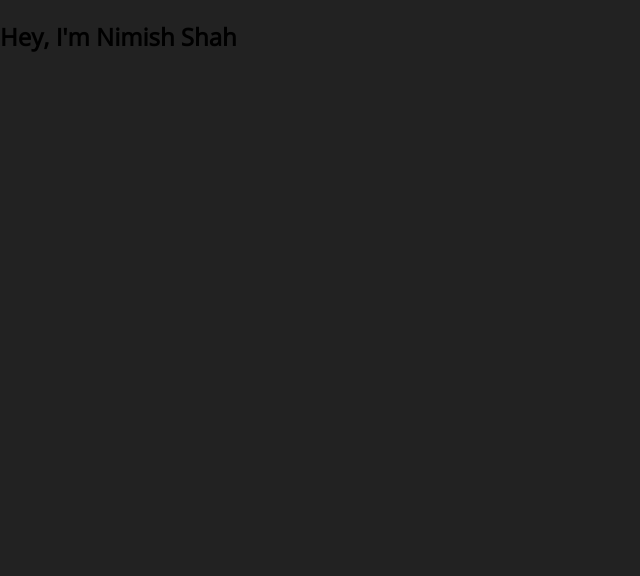
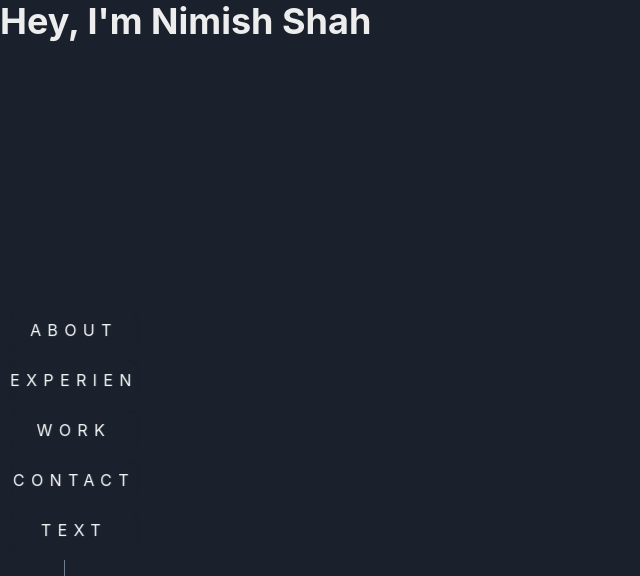
Before and after one commit to sudonims/sudonims, a Next.js app: page / in a window 1280 px wide. Shown: the top 576 px of the page, without its empty margins (0-640 px from the left). Built offline with nearby package versions, Linux system fonts and the light colour scheme.

Commit message:
theme provider, sidebar

```diff
--- a/components/Sidebar.js
+++ b/components/Sidebar.js
@@ -10,7 +10,9 @@ import {
   DrawerContent,
   Text,
   useDisclosure,
+  VStack,
 } from '@chakra-ui/react';
+
 // import {
 //   FiHome,
 //   FiTrendingUp,
@@ -21,17 +23,29 @@ import {
 // } from 'react-icons/fi';
 
 const LinkItems = [
-  { name: 'Home', icon: <>Icon</> },
-  { name: 'Trending', icon: <>Icon</> },
-  { name: 'Explore', icon: <>Icon</> },
-  { name: 'Favourites', icon: <>Icon</> },
-  { name: 'Settings', icon: <>Icon</> },
+  { href: '', front: 'About', back: 'Go', name: 'Home', icon: <>Icon</> },
+  {
+    href: '',
+    front: 'Experience',
+    back: 'Go',
+    name: 'Trending',
+    icon: <>Icon</>,
+  },
+  { href: '', front: 'Work', back: 'Go', name: 'Explore', icon: <>Icon</> },
+  {
+    href: '',
+    front: 'Contact',
+    back: 'Go',
+    name: 'Favourites',
+    icon: <>Icon</>,
+  },
+  { href: '', front: 'text', back: 'Go', name: 'Settings', icon: <>Icon</> },
 ];
 
 export default function Sidebar({ children }) {
   const { isOpen, onOpen, onClose } = useDisclosure();
   return (
-    <Box minH="100vh" bg={useColorModeValue('gray.100', 'gray.900')}>
+    <Box position="absolute" minH="100vh">
       <SidebarContent
         onClose={() => onClose}
         display={{ base: 'none', md: 'block' }}
@@ -43,7 +57,7 @@ export default function Sidebar({ children }) {
         onClose={onClose}
         returnFocusOnClose={false}
         onOverlayClick={onClose}
-        size="full"
+        size="lg"
       >
         <DrawerContent>
           <SidebarContent onClose={onClose} />
@@ -51,66 +65,49 @@ export default function Sidebar({ children }) {
       </Drawer>
       {/* mobilenav */}
       <MobileNav display={{ base: 'flex', md: 'none' }} onOpen={onOpen} />
-      <Box ml={{ base: 0, md: 60 }} p="4">
+      {/* <Box ml={{ base: 0, md: 60 }} p="4">
         {children}
-      </Box>
+      </Box> */}
     </Box>
   );
 }
 
 const SidebarContent = ({ onClose, ...rest }) => {
+  // return (
+  //   <Box w={{ base: 'full', md: 60 }} pos="fixed" h="full" {...rest}>
+  //     <Flex h="20" alignItems="center" mx="8" justifyContent="space-between">
+  //       <CloseButton display={{ base: 'flex', md: 'none' }} onClick={onClose} />
+  //     </Flex>
+  //     {LinkItems.map((link) => (
+  //       <NavItem key={link.name}>{link.name}</NavItem>
+  //     ))}
+  //   </Box>
+  // );
+
   return (
-    <Box
-      bg={useColorModeValue('white', 'gray.900')}
-      borderRight="1px"
-      borderRightColor={useColorModeValue('gray.200', 'gray.700')}
-      w={{ base: 'full', md: 60 }}
-      pos="fixed"
-      h="full"
-      {...rest}
+    <Flex
+      width="10vw"
+      justifyContent="flex-end"
+      height="100vh"
+      direction="column"
     >
-      <Flex h="20" alignItems="center" mx="8" justifyContent="space-between">
-        <Text fontSize="2xl" fontFamily="monospace" fontWeight="bold">
-          Logo
-        </Text>
-        <CloseButton display={{ base: 'flex', md: 'none' }} onClick={onClose} />
-      </Flex>
       {LinkItems.map((link) => (
-        <NavItem key={link.name}>{link.name}</NavItem>
+        <div className="flip">
+          <a href={link.href}>
+            <div className="front">{link.front}</div>
+            <div className="back">{link.back}</div>
+          </a>
+        </div>
+        // <NavItem key={link.name}>{link.name}</NavItem>
       ))}
-    </Box>
-  );
-};
-
-const NavItem = ({ icon, children, ...rest }) => {
-  return (
-    <Link href="#" style={{ textDecoration: 'none' }}>
-      <Flex
-        align="center"
-        p="4"
-        mx="4"
-        borderRadius="lg"
-        role="group"
-        cursor="pointer"
-        _hover={{
-          bg: 'cyan.400',
-          color: 'white',
-        }}
-        {...rest}
-      >
-        {icon && (
-          <Icon
-            mr="4"
-            fontSize="16"
-            _groupHover={{
-              color: 'white',
-            }}
-            as={icon}
-          />
-        )}
-        {children}
-      </Flex>
-    </Link>
+      <Box
+        height="60"
+        width="1px"
+        backgroundColor="slategray"
+        display="block"
+        margin="0px auto"
+      ></Box>
+    </Flex>
   );
 };
 
--- a/pages/_app.js
+++ b/pages/_app.js
@@ -1,7 +1,21 @@
 import '../styles/globals.css';
+import '../styles/sidebar.button.css';
+import { ChakraProvider, ColorModeProvider } from '@chakra-ui/react';
+import customTheme from '../styles/theme';
 
 function MyApp({ Component, pageProps }) {
-  return <Component {...pageProps} />;
+  return (
+    <ChakraProvider theme={customTheme}>
+      <ColorModeProvider
+        options={{
+          initialColorMode: 'dark',
+          useSystemColorMode: true,
+        }}
+      >
+        <Component {...pageProps} />
+      </ColorModeProvider>
+    </ChakraProvider>
+  );
 }
 
 export default MyApp;
--- /dev/null
+++ b/pages/_document.js
@@ -0,0 +1,24 @@
+import Document, { Html, Head, Main, NextScript } from 'next/document';
+// import GoogleFonts from 'next-google-fonts'
+import { ColorModeScript } from '@chakra-ui/react';
+
+export default class MyDocument extends Document {
+  render() {
+    return (
+      <Html lang="en">
+        {/* <GoogleFonts href="https://fonts.googleapis.com/css2?family=Inter:wght@400;600;800&display=swap" /> */}
+        <Head>
+          <title>Nimish Shah</title>
+          <meta name="description" content="My Portfolio" />
+          <script src="https://ajax.googleapis.com/ajax/libs/jquery/3.5.1/jquery.min.js"></script>
+          <link rel="icon" href="/favicon.ico" />
+        </Head>
+        <body>
+          <ColorModeScript />
+          <Main />
+          <NextScript />
+        </body>
+      </Html>
+    );
+  }
+}
--- a/pages/index.js
+++ b/pages/index.js
@@ -1,26 +1,19 @@
-import Head from 'next/head';
 import { useEffect } from 'react';
-import { Heading, Container } from '@chakra-ui/layout';
+import { Heading } from '@chakra-ui/layout';
 import Sidebar from '../components/Sidebar';
 
 export default function Home() {
   useEffect(() => {}, []);
 
   return (
-    <div>
-      <Head>
-        <title>Nimish Shah</title>
-        <meta name="description" content="My Portfolio" />
-        <script src="https://ajax.googleapis.com/ajax/libs/jquery/3.5.1/jquery.min.js"></script>
-        <link rel="icon" href="/favicon.ico" />
-      </Head>
-      {/* <Sidebar /> */}
+    <>
+      <Sidebar />
       <section className="section">
         <Heading as="h1">Hey, I'm Nimish Shah</Heading>
-        <canvas id="canvas"></canvas>
+        {/* <canvas id="canvas"></canvas> */}
       </section>
 
-      <script src="/static/js/mousetrail.js"></script>
-    </div>
+      {/* <script src="/static/js/mousetrail.js"></script> */}
+    </>
   );
 }
--- a/public/static/js/mousetrail.js
+++ b/public/static/js/mousetrail.js
@@ -8,7 +8,7 @@ document.addEventListener('DOMContentLoaded', function () {
 
   canvas.width = window.innerWidth;
   canvas.height = document.documentElement.offsetHeight;
-  console.log(document.documentElement.offsetHeight);
+  console.log(document.documentElement.offsetHeight, window.innerWidth);
 
   var mouse = {
     x: 0,
--- /dev/null
+++ b/styles/sidebar.button.css
@@ -0,0 +1,123 @@
+.flip {
+  width: 100%;
+  height: 40px;
+  -webkit-perspective: 500px;
+  -moz-perspective: 500px;
+  -ms-perspective: 500px;
+  perspective: 500px;
+  top: 50%;
+  left: 50%;
+  margin: 0 0 10px 10px;
+  border-radius: 10px;
+}
+.flip a {
+  font-weight: 400;
+  text-transform: uppercase;
+  margin: 0;
+  padding: 0;
+  width: 100%;
+  height: 100%;
+  position: absolute;
+  -webkit-transform-style: preserve-3d;
+  -moz-transform-style: preserve-3d;
+  -o-transform-style: preserve-3d;
+  -ms-transform-style: preserve-3d;
+  transform-style: preserve-3d;
+  -webkit-transform: translateZ(-25px);
+  -moz-transform: translateZ(-25px);
+  -o-transform: translateZ(-25px);
+  -ms-transform: translateZ(-25px);
+  transform: translateZ(-25px);
+  -webkit-transition: -webkit-transform 0.3s;
+  -moz-transition: -moz-transform 0.3s;
+  -o-transition: -o-transform 0.3s;
+  -ms-transition: -ms-transform 0.3s;
+  transition: transform 0.3s;
+  cursor: pointer;
+}
+.flip a .front,
+.flip a .back {
+  margin: 0;
+  width: 100%;
+  height: 40px;
+  line-height: 40px;
+  position: absolute;
+  text-align: center;
+  letter-spacing: 0.4em;
+}
+.flip a .front {
+  background-color: #1a202c;
+  color: #fff;
+  -webkit-transform: rotateY(0) translateZ(24px);
+  -moz-transform: rotateY(0) translateZ(24px);
+  -o-transform: rotateY(0) translateZ(24px);
+  -ms-transform: rotateY(0) translateZ(24px);
+  transform: rotateY(0) translateZ(24px);
+  border-radius: 10px;
+}
+.flip a .back {
+  border-radius: 10px;
+  background-color: rgba(255, 255, 255, 0);
+  color: rgba(34, 34, 34, 0);
+  -webkit-transform: rotateX(90deg) translateZ(24px);
+  -moz-transform: rotateX(90deg) translateZ(24px);
+  -o-transform: rotateX(90deg) translateZ(24px);
+  -ms-transform: rotateX(90deg) translateZ(24px);
+  transform: rotateX(90deg) translateZ(24px);
+  overflow: hidden;
+}
+.flip a .back:after {
+  content: "";
+  position: absolute;
+  top: -32%;
+  left: -10%;
+  width: 120%;
+  height: 50%;
+  background: #1a202c;
+  -webkit-transform: rotate(8deg);
+  -moz-transform: rotate(8deg);
+  -o-transform: rotate(8deg);
+  -ms-transform: rotate(8deg);
+  transform: rotate(8deg);
+  -webkit-transition: all 0.5s ease;
+  -moz-transition: all 0.5s ease;
+  -o-transition: all 0.5s ease;
+  -ms-transition: all 0.5s ease;
+  transition: all 0.5s ease;
+  -webkit-transition-delay: 0.15s;
+  -moz-transition-delay: 0.15s;
+  -o-transition-delay: 0.15s;
+  -ms-transition-delay: 0.15s;
+  transition-delay: 0.15s;
+}
+.flip a:hover {
+  -webkit-transform: translateZ(-24px) rotateX(-90deg);
+  -moz-transform: translateZ(-24px) rotateX(-90deg);
+  -o-transform: translateZ(-24px) rotateX(-90deg);
+  -ms-transform: translateZ(-24px) rotateX(-90deg);
+  transform: translateZ(-24px) rotateX(-90deg);
+}
+.flip a:hover .front {
+  background: #1a202c;
+  -webkit-transition: all 0.8s ease;
+  -moz-transition: all 0.8s ease;
+  -o-transition: all 0.8s ease;
+  -ms-transition: all 0.8s ease;
+  transition: all 0.8s ease;
+}
+.flip a:hover .back {
+  color: #222;
+  -webkit-transition: color 0.4s linear;
+  -moz-transition: color 0.4s linear;
+  -o-transition: color 0.4s linear;
+  -ms-transition: color 0.4s linear;
+  transition: color 0.4s linear;
+  background: #fff;
+}
+.flip a:hover .back:after {
+  -webkit-transform: rotate(6deg) translate(100px, -18px);
+  -moz-transform: rotate(6deg) translate(100px, -18px);
+  -o-transform: rotate(6deg) translate(100px, -18px);
+  -ms-transform: rotate(6deg) translate(100px, -18px);
+  transform: rotate(50deg) translate(100px, -18px);
+}
--- /dev/null
+++ b/styles/theme.js
@@ -0,0 +1,7 @@
+import { extendTheme, theme } from '@chakra-ui/react';
+
+const customTheme = extendTheme({
+  ...theme,
+});
+
+export default customTheme;
```
Also changed, not shown: styles/Home.module.css (deleted).
